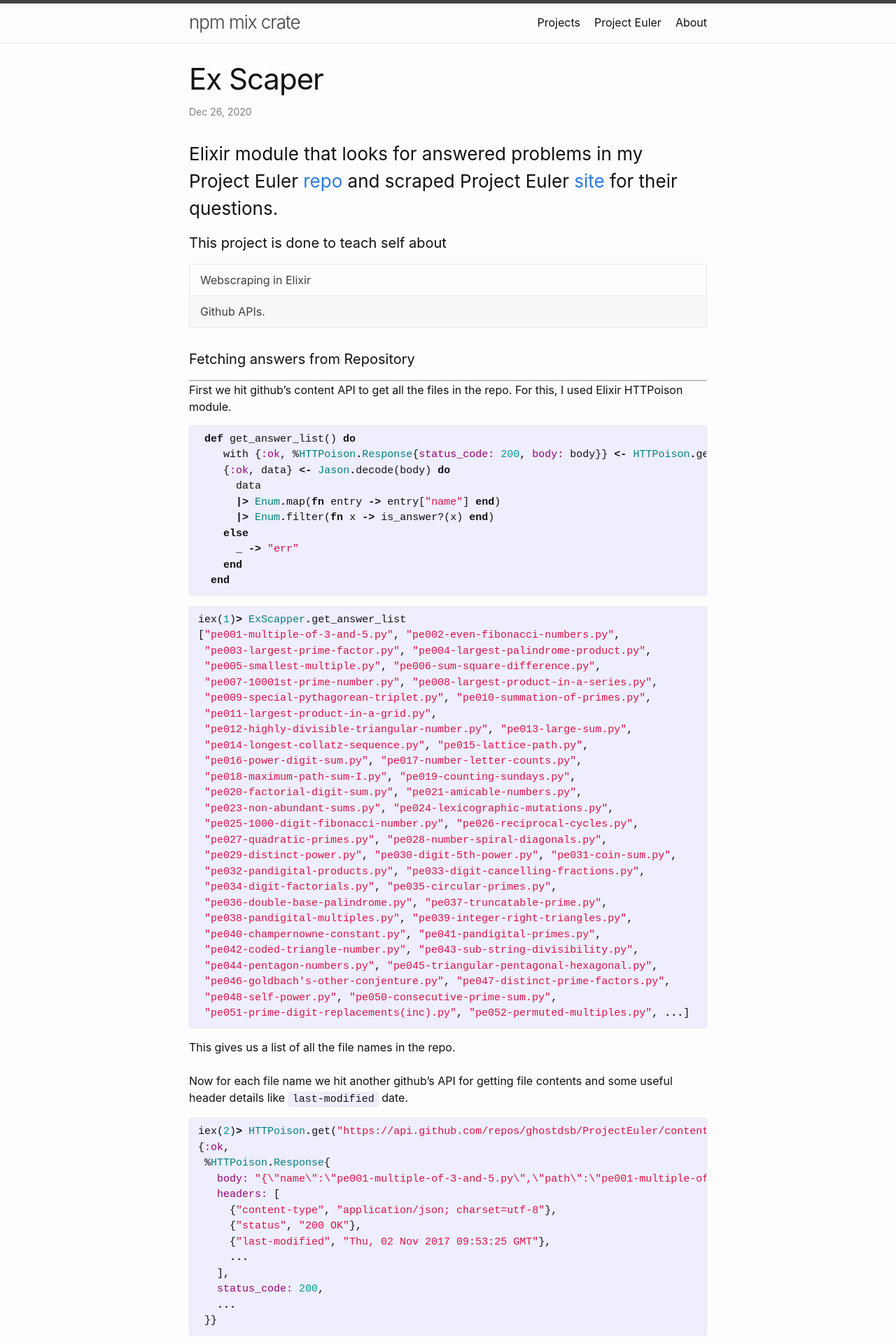
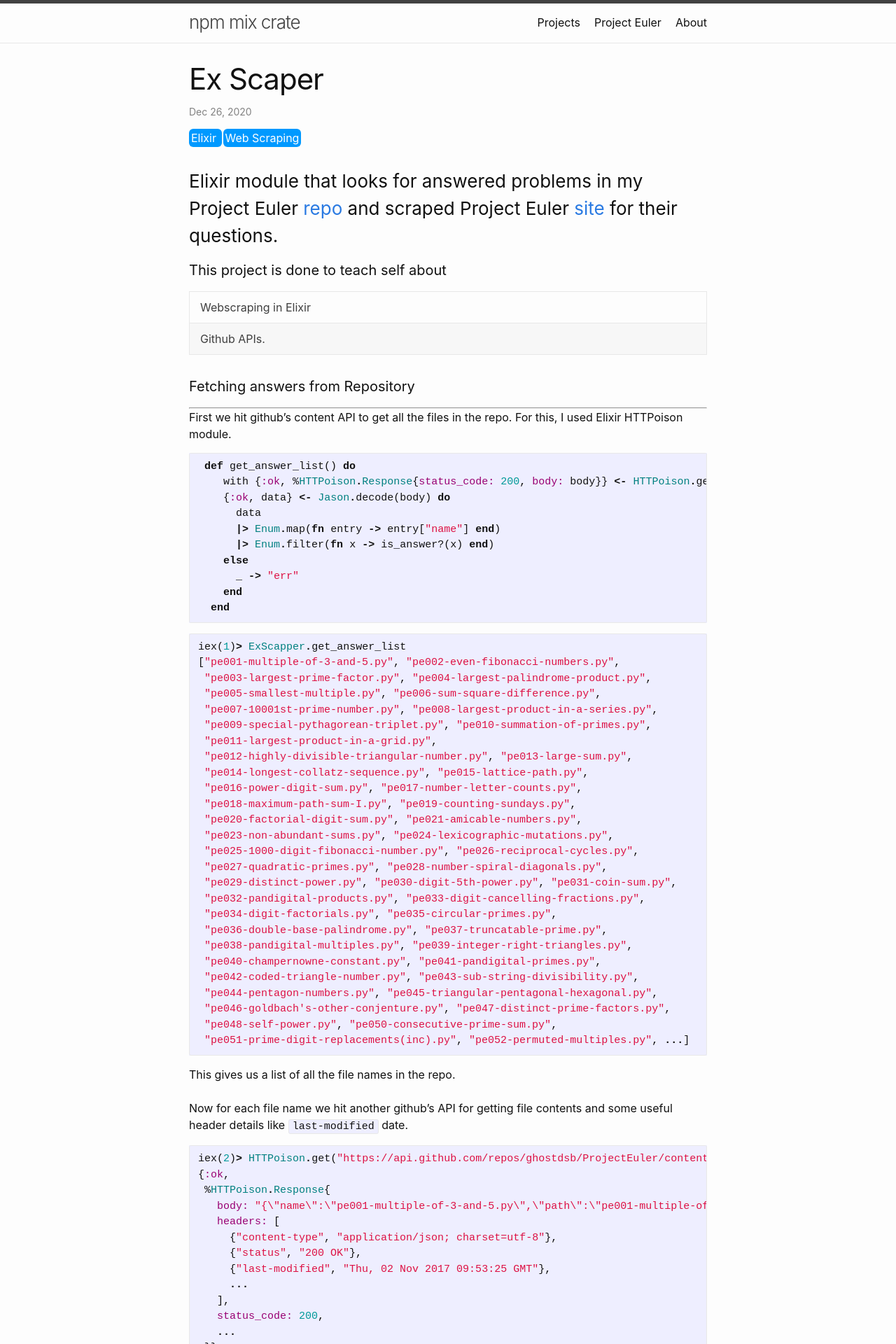
Before and after one commit to ghostdsb/ghostdsb.github.io, a Jekyll site: the page built from projects/_posts/2020-12-26-ex-scapper.md, in a window 1280 px wide. Shown: the top 1920 px of the page at 70% size. Built offline with Jekyll 4.4.1, drawn with Linux system fonts in a browser that asks for light colours.

Commit message:
added tags

```diff
--- a/_layouts/post.html
+++ b/_layouts/post.html
@@ -13,7 +13,15 @@ layout: default
       {%- if page.author -%}
         • <span itemprop="author" itemscope itemtype="http://schema.org/Person"><span class="p-author h-card" itemprop="name">{{ page.author }}</span></span>
       {%- endif -%}</p>
+      {% if page.tags.size > 0 %}
+       {%- for tag in page.tags -%}
+       <span class="tags">
+           {{ tag }}
+       </span>
+       {%- endfor -%}
+      {% endif %}
   </header>
+
 
   <div class="post-content e-content" itemprop="articleBody">
     {{ content }}
--- a/_sass/minima/_layout.scss
+++ b/_sass/minima/_layout.scss
@@ -253,3 +253,13 @@
     }
   }
 }
+
+.tags{
+  margin-right: 2px;
+  padding: 3px;
+  border-radius: 6px;
+  width: 200px;
+  height: 150px;
+  background-color: #0099ff;
+  color: white;
+}
--- a/projects/_posts/2020-12-26-ex-scapper.md
+++ b/projects/_posts/2020-12-26-ex-scapper.md
@@ -4,6 +4,7 @@ title:  "Ex Scaper"
 date:   2020-12-26 13:28:13 +0530
 category: Project
 permalink: "projects/exscapper"
+tags: ["Elixir", "Web Scraping"]
 ---
 
 ### Elixir module that looks for answered problems in my Project Euler [repo](https://github.com/ghostdsb/ProjectEuler) and scraped Project Euler [site](https://projecteuler.net/archives) for their questions.
```
Also changed, not shown: other parts of projects/_posts/2020-12-26-ex-scapper.md (+1 -1 lines), _layouts/home-projects.html (+7 -0 lines), 1 other file.
